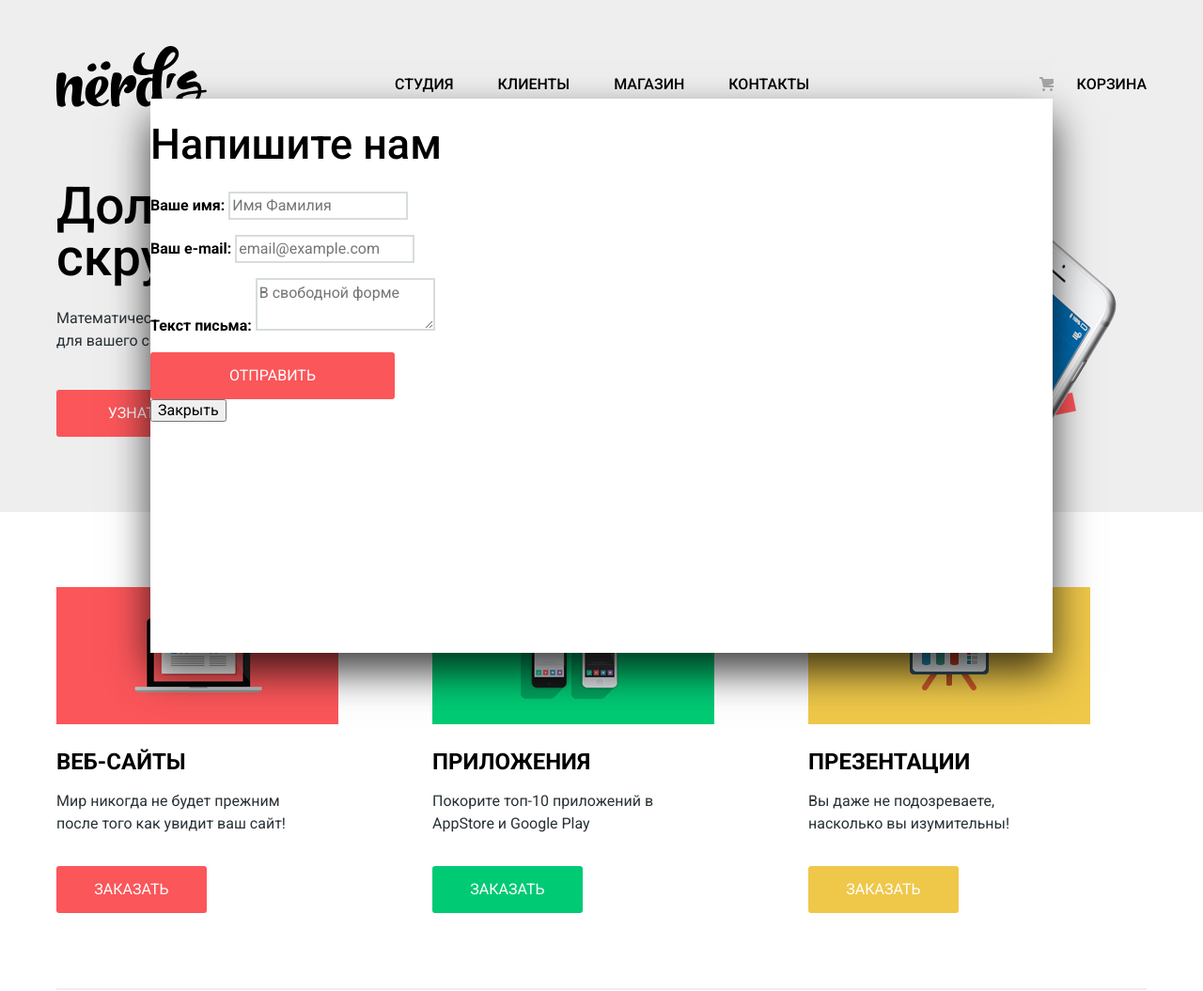
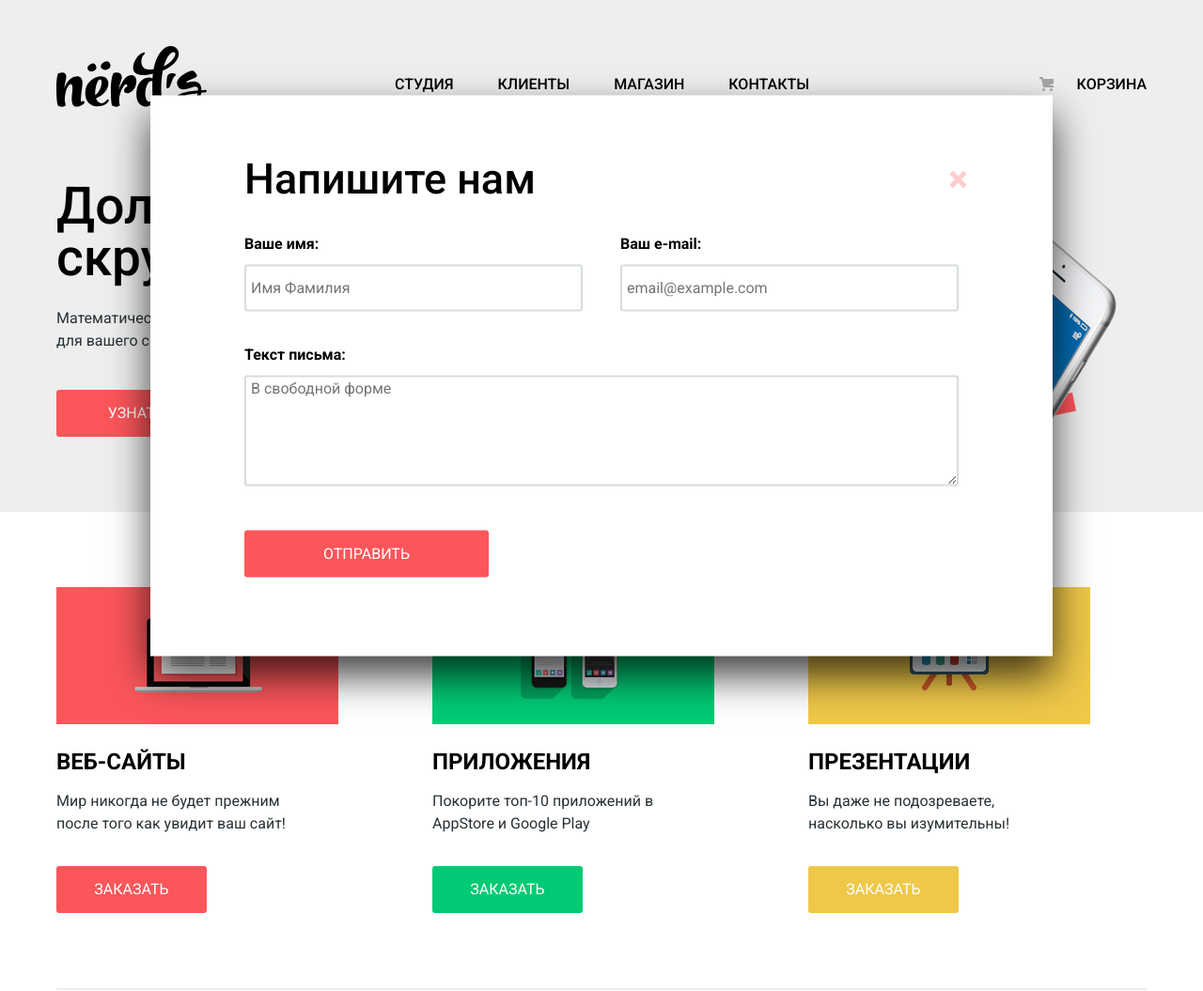
Before and after one commit to dgoncharik/nerds, a plain HTML site: page index.html in a window 1280 px wide. Shown: the top 1055 px of the page at 94% size. Drawn offline with Linux system fonts and the light colour scheme.

Commit message:
Сделал попап

```diff
--- a/css/style.css
+++ b/css/style.css
@@ -757,22 +757,70 @@ img {
   transform: translate(-50%, -50%);
   z-index: 1000;
   background-color: #ffffff;
-  box-shadow: 0px 20px 40px 0px rgba(0, 0, 0, 0.75)
+  box-shadow: 0px 20px 40px 0px rgba(0, 0, 0, 0.75);
+  padding: 84px 100px;
+  padding-top: 66px;
 }
 
 .feedback__title {
+  padding: 0;
+  margin: 0;
+  margin-bottom: 35px;
   font-size: 45px;
+  line-height: 45px;
   font-weight: 500;
+}
+
+.input-form {
+  display: flex;
+  flex-wrap: wrap;
+}
+
+.input-form__item {
+  margin: 0;
+  padding: 0;
+  display: flex;
+  flex-direction: column;
+}
+
+.input-form__item-name,
+.input-form__item-email {
+  width: 360px;
+}
+
+.input-form__item-email {
+  margin-left: auto;
+}
+
+.input-form__item-text {
+  width: 100%;
+  margin-top: 34px;
+  margin-bottom: 47px;
+}
+
+.input-form__item input {
+  min-height: 50px;
+  padding: 0px 5px;
+  box-sizing: border-box;
+}
+
+.input-form__item textarea {
+  max-width: 100%;
+  min-width: 100%;
+  min-height: 118px;
+  padding: 0px 5px;
+  box-sizing: border-box;
 }
 
 .input-form label {
   font-weight: bold;
+  margin-bottom: 10px;
 }
 
 .input-form input,
 .input-form textarea {
   font: inherit;
-
+  border-radius: 3px;
   border: 2px solid #d7dcde;
 }
 
@@ -807,6 +855,60 @@ img {
 .input-form__btn {
   width: 260px;
   min-height: 50px;
+}
+
+.feedback__btn-close {
+  position: absolute;
+  top: 78px;
+  right: 89px;
+  padding: 0;
+  box-sizing: border-box;
+
+  width: 22px;
+  height: 22px;
+
+  background-color: transparent;
+  border: none;
+  cursor: pointer;
+  transition: transform;
+  transition-duration: 800ms;
+
+  outline: none;
+}
+
+.feedback__btn-close::before,
+.feedback__btn-close::after {
+  content: "";
+  position: absolute;
+  width: 21px;
+  height: 5px;
+  top: 9px;
+  left: 0;
+  background-color: #fecccd;
+  transition: background-color;
+  transition-duration: inherit;
+}
+
+.feedback__btn-close::before {
+  transform: rotate(45deg);
+}
+
+.feedback__btn-close::after {
+  transform: rotate(-45deg);
+}
+
+.feedback__btn-close:hover {
+  transform: rotate(-90deg);
+}
+
+.feedback__btn-close:hover::before,
+.feedback__btn-close:hover::after {
+  background-color: #fb565a;
+}
+
+.feedback__btn-close:active::before,
+.feedback__btn-close:active::after {
+  opacity: .1;
 }
 
 /* Catalog.html */
--- a/index.html
+++ b/index.html
@@ -255,21 +255,23 @@
   <section class="feedback">
     <h2 class="feedback__title">Напишите нам</h2>
     <form class="input-form" action="https://echo.htmlacademy.ru" method="POST">
-      <p class="input-form__name">
+      <p class="input-form__item input-form__item-name">
         <label for="user-name">Ваше имя:</label>
         <input type="text" id="user-name" name="user-name" placeholder="Имя Фамилия">
       </p>
-      <p class="input-form__email">
+      <p class="input-form__item input-form__item-email">
         <label for="feedback-email">Ваш e-mail:</label>
         <input type="email" id="feedback-email" name="email" placeholder="email@example.com">
       </p>
-      <p class="input-form__text">
+      <p class="input-form__item input-form__item-text">
         <label for="feedback-text">Текст письма:</label>
         <textarea id="feedback-text" name="text" placeholder="В свободной форме"></textarea>
       </p>
       <button type="submit" class="btn input-form__btn">Отправить</button>
     </form>
-    <button class="feedback__close" type="button">Закрыть</button>
+    <button class="feedback__btn-close" type="button">
+      <span class="visually-hidden">Закрыть</span>
+    </button>
   </section>
   <script src="js/script.js"></script>
 </body>
```
